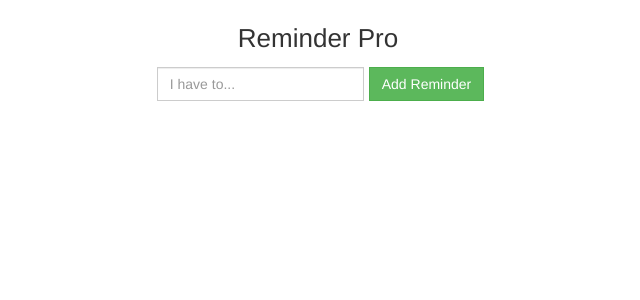
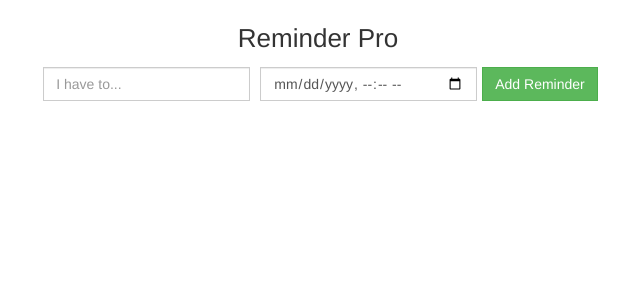
Before and after one commit to codejockie/react-reminder-pro, a React (Create React App) app: page / in a window 1280 px wide. Shown: the top 300 px of the page, without its empty margins (322-962 px from the left). Built offline with nearby package versions, Linux system fonts and the light colour scheme.

Commit message:
add timestamp to reminder

```diff
--- a/src/actions/index.js
+++ b/src/actions/index.js
@@ -1,9 +1,10 @@
 import { ADD_REMINDER, DELETE_REMINDER } from '../constants';
 
-export const addReminder = (text) => {
+export const addReminder = (text, dueDate) => {
   const action = {
     type: ADD_REMINDER,
-    text
+    text,
+    dueDate
   };
 
   console.log('action in addReminder', action);
--- a/src/components/App.jsx
+++ b/src/components/App.jsx
@@ -8,15 +8,17 @@
     super(props);
 
     this.state = {
-      text: ''
+      text: '',
+      dueDate: ''
     }
   }
 
   addReminder() {
     const { addReminder } = this.props;
-    const { text } = this.state;
+    const { dueDate, text } = this.state;
 
-    addReminder(text);
+    console.log('this.state.dueDate', dueDate);
+    addReminder(text, dueDate);
   }
 
   deleteReminder(id) {
@@ -61,6 +63,11 @@
               placeholder="I have to..."
               onChange={event => this.setState({ text: event.target.value })}
             />
+            <input
+              className="form-control"
+              type="datetime-local"
+              onChange={event => this.setState({ dueDate: event.target.value })}
+            />
           </div>
           <button
             className="btn btn-success"
--- a/src/reducers/index.js
+++ b/src/reducers/index.js
@@ -1,9 +1,11 @@
 import { ADD_REMINDER, DELETE_REMINDER } from '../constants';
 
 const reminder = (action) => {
+  const { dueDate, text } = action;
   return {
-    text: action.text,
-    id: Math.random()
+    id: Math.random(),
+    text,
+    dueDate
   }
 };
 
```
Also changed, not shown: 1 other file (tests, documents, lock files or other folders). Lines whose indentation alone changed are shown as unchanged.
